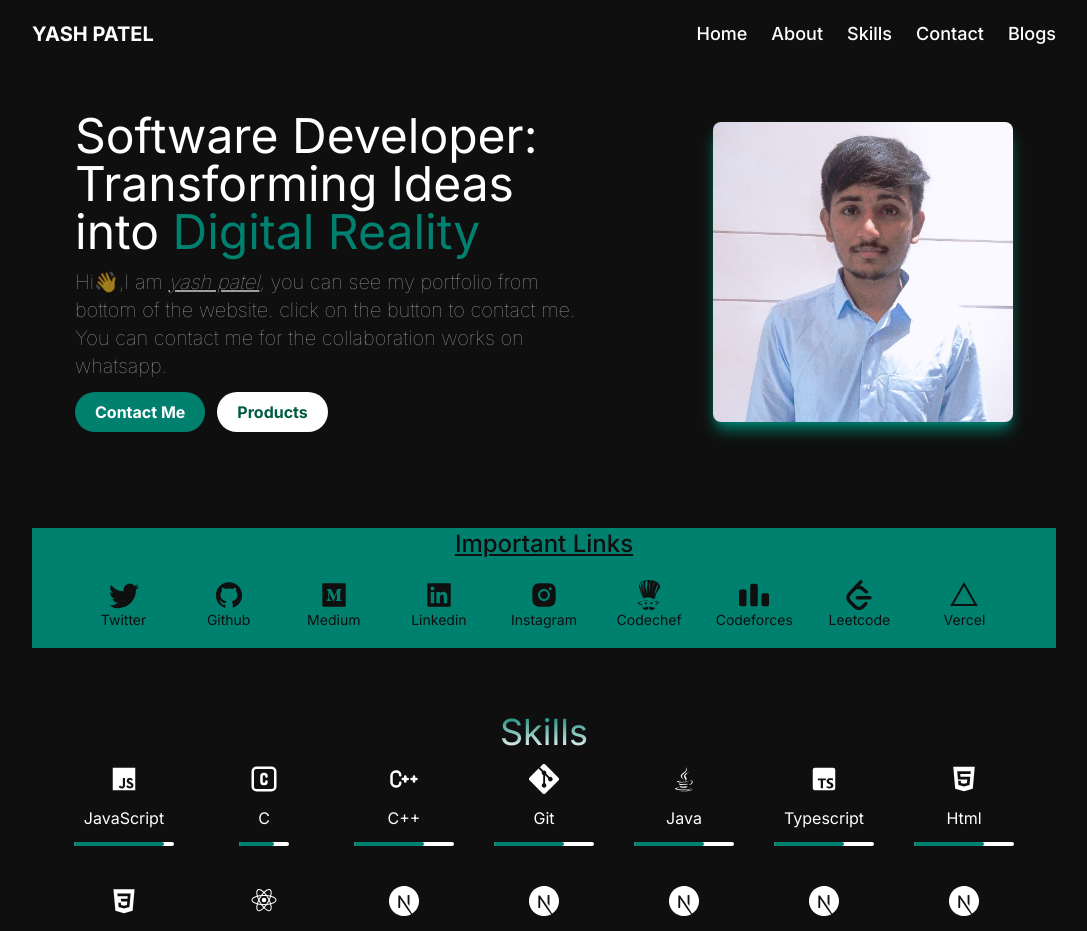
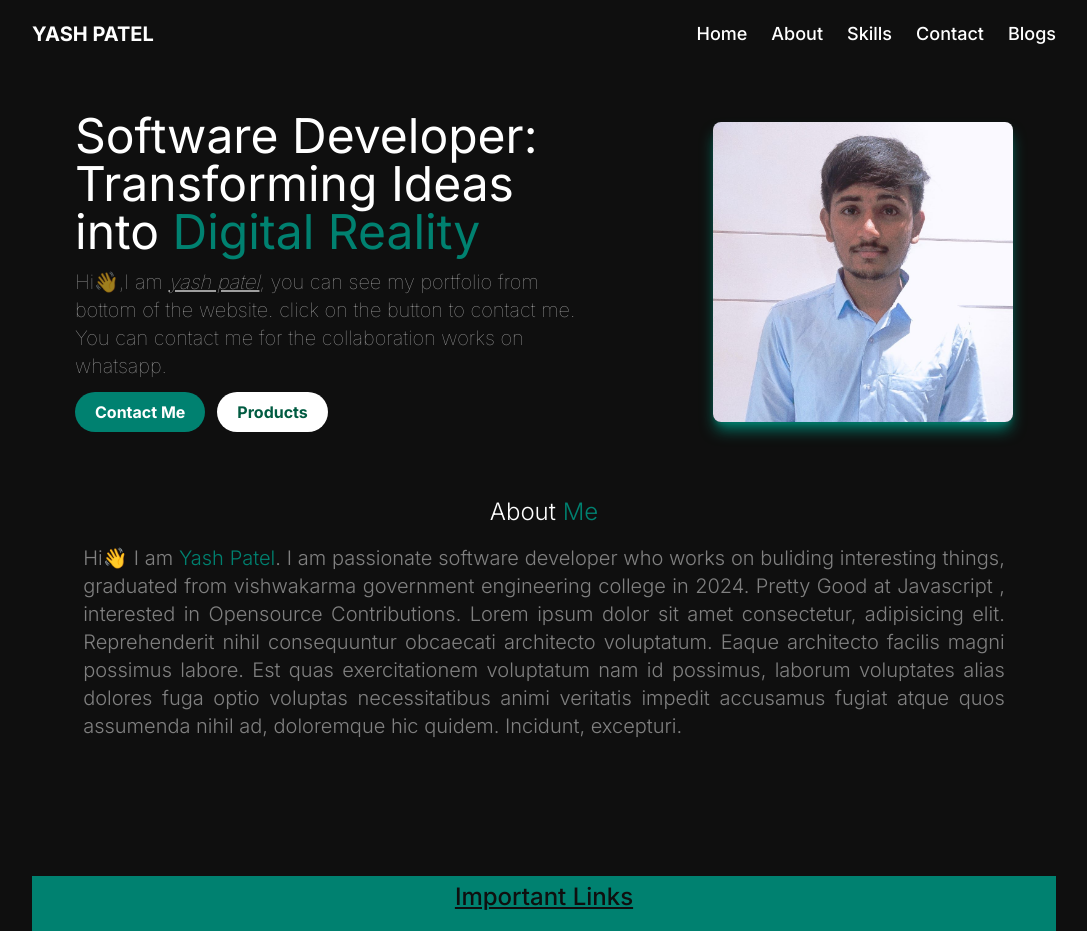
Before and after one commit to yashpatel21102002/ca_project, a Next.js app in the folder client/: page / in a window 1280 px wide. Shown: the top 931 px of the page, without its empty margins (96-1183 px from the left). Built offline with nearby package versions, Linux system fonts and the light colour scheme.

Commit message:
day3 okkk

```diff
--- a/client/src/app/page.tsx
+++ b/client/src/app/page.tsx
@@ -3,6 +3,7 @@ import Navbar from "@/components/Navbar";
 import Profile from "@/components/Profile";
 import Skills from "@/components/Skills";
 import Links from "@/components/Links";
+import About from "@/components/About";
 
 export default function Home(){
   return(
@@ -13,6 +14,7 @@ export default function Home(){
 
         <Navbar/>
         <Profile/>
+        <About/>
         <Links/>
         <Skills/>
 
--- /dev/null
+++ b/client/src/components/About.tsx
@@ -0,0 +1,17 @@
+
+
+export default function About(){
+    return (
+        <div className="text-white w-full justify-center items-center flex flex-col mt-16 gap-4">
+            <h1 className="text-2xl font-light">About <span className="text-light">Me</span></h1>
+            <span className="text-xl font-light text-[gray] w-[90%] max-lg:w-[95%] max-lg:text-sm text-justify">Hi👋 I am <span className="text-light">Yash Patel</span>. I am passionate software developer who works on buliding interesting things, graduated from vishwakarma government engineering college in 2024. Pretty Good at Javascript , interested in Opensource Contributions. Lorem ipsum dolor sit amet consectetur, adipisicing elit. Reprehenderit nihil consequuntur obcaecati architecto voluptatum. Eaque architecto facilis magni possimus labore. Est quas exercitationem voluptatum nam id possimus, laborum voluptates alias dolores fuga optio voluptas necessitatibus animi veritatis impedit accusamus fugiat atque quos assumenda nihil ad, doloremque hic quidem. Incidunt, excepturi.</span>
+            <div>
+                <button></button>
+                <button></button>
+                <button></button>
+                <button></button>
+                <button></button>
+            </div>
+        </div>
+    )
+}
--- a/client/src/components/Links.tsx
+++ b/client/src/components/Links.tsx
@@ -7,7 +7,8 @@ import { RxVercelLogo } from 'react-icons/rx'
 export default function Links(){
     return (
         <div className="mt-24 max-lg:mt-8">
-            <div className="w-full bg-light max-lg:h-auto h-[120px] flex flex-col gap-5 items-center text-dark-green pb-2">
+             {/* <h1 className="text-2xl flex font-medium max-lg:text-lg text-white justify-center items-center">Important Links</h1> */}
+            <div className="w-full bg-light max-lg:h-auto h-[120px] flex flex-col gap-5 items-center text-dark-green pb-2 justify-center">
                 <h1 className="text-2xl font-medium underline max-lg:text-lg">Important Links</h1>
                 <div className="grid gap-7 grid-cols-9 max-lg:grid-cols-4 max-md:grid-cols-3">
                     <div className="flex flex-col justify-center items-center text-3xl cursor-pointer hover:text-white ">
--- a/client/src/components/Skills.tsx
+++ b/client/src/components/Skills.tsx
@@ -6,157 +6,157 @@ import {AiFillHtml5} from 'react-icons/ai'
 import {SiNextdotjs} from 'react-icons/si'
 export default function Skills(){
     return (
-        <div className="flex flex-col mt-16 items-center gap-3">
+        <div className="flex flex-col mt-16 items-center gap-5">
             <div>
                 <h1 className="text-white text-gradient text-4xl max-md:text-2xl">Skills</h1>
             </div>
             <div className="grid grid-cols-7 max-lg:grid-cols-4 max-md:grid-cols-4 max-lg:gap-3 text-white gap-10">
                 <div className="flex flex-col items-center justify-center gap-3    " >
-                    <div className='text-3xl text-white'>
+                    <div className='text-3xl max-lg:text-xl text-white'>
 
                         <BiLogoJavascript />
                     </div>
-                    <span>JavaScript</span>
+                    <span className="text-xs">JavaScript</span>
                     <div className="w-[100px] max-lg:w-[60px] bg-white rounded-full ">
                     <div className="bg-light text-xs font-medium text-[white] text-center p-0.5 leading-none rounded-full w-[90%]"></div>
                     </div>
                 </div>
                 <div className="flex flex-col items-center justify-center gap-3    " >
-                    <div className='text-3xl text-white'>
+                    <div className='text-3xl max-lg:text-xl text-white'>
 
                         <TbBrandCarbon />
                     </div>
-                    <span>C</span>
+                    <span className="text-xs">C</span>
                     <div className="w-[50px] max-lg:w-[60px] bg-white rounded-full ">
                     <div className="bg-light text-xs font-medium text-[white] text-center p-0.5 leading-none rounded-full w-[70%]"></div>
                     </div>
                 </div>
                 <div className="flex flex-col items-center justify-center gap-3    " >
-                    <div className='text-3xl text-white'>
+                    <div className='text-3xl max-lg:text-xl text-white'>
 
                         <TbBrandCpp />
                     </div>
-                    <span>C++</span>
+                    <span className="text-xs">C++</span>
                     <div className="w-[100px] max-lg:w-[60px] bg-white rounded-full ">
                     <div className="bg-light text-xs font-medium text-[white] text-center p-0.5 leading-none rounded-full w-[70%]"> </div>
                     </div>
                 </div>
                 <div className="flex flex-col items-center justify-center gap-3    " >
-                    <div className='text-3xl text-white'>
+                    <div className='text-3xl max-lg:text-xl text-white'>
 
                         <BsGit />
                     </div>
-                    <span>Git</span>
+                    <span className="text-xs">Git</span>
                     <div className="w-[100px] max-lg:w-[60px] bg-white rounded-full ">
                     <div className="bg-light text-xs font-medium text-[white] text-center p-0.5 leading-none rounded-full w-[70%]"> </div>
                     </div>
                 </div>
                 <div className="flex flex-col items-center justify-center gap-3    " >
-                    <div className='text-3xl text-white'>
+                    <div className='text-3xl max-lg:text-xl text-white'>
 
                         <DiJava />
                     </div>
-                    <span>Java</span>
+                    <span className="text-xs">Java</span>
                     <div className="w-[100px] max-lg:w-[60px] bg-white rounded-full ">
                     <div className="bg-light text-xs font-medium text-[white] text-center p-0.5 leading-none rounded-full w-[70%]"> </div>
                     </div>
                 </div>
                 <div className="flex flex-col items-center justify-center gap-3    " >
-                    <div className='text-3xl text-white'>
+                    <div className='text-3xl max-lg:text-xl text-white'>
 
                         <BiLogoTypescript />
                     </div>
-                    <span>Typescript</span>
+                    <span className="text-xs">Typescript</span>
                     <div className="w-[100px] max-lg:w-[60px] bg-white rounded-full ">
                     <div className="bg-light text-xs font-medium text-[white] text-center p-0.5 leading-none rounded-full w-[70%]"></div>
                     </div>
                 </div>
                 <div className="flex flex-col items-center justify-center gap-3    " >
-                    <div className='text-3xl text-white'>
+                    <div className='text-3xl max-lg:text-xl text-white'>
 
                         <AiFillHtml5 />
                     </div>
-                    <span>Html</span>
+                    <span className="text-xs">Html</span>
                     <div className="w-[100px] max-lg:w-[60px] bg-white rounded-full ">
                     <div className="bg-light text-xs font-medium text-[white] text-center p-0.5 leading-none rounded-full w-[70%]"> </div>
                     </div>
                 </div>
                 <div className="flex flex-col items-center justify-center gap-3    " >
-                    <div className='text-3xl text-white'>
+                    <div className='text-3xl max-lg:text-xl text-white'>
 
                         <DiCss3 />
                     </div>
-                    <span>CSS</span>
+                    <span className="text-xs">CSS</span>
                     <div className="w-[100px] max-lg:w-[60px] bg-white rounded-full ">
                     <div className="bg-light text-xs font-medium text-[white] text-center p-0.5 leading-none rounded-full w-[70%]"> </div>
                     </div>
                 </div>
                 <div className="flex flex-col items-center justify-center gap-3    " >
-                    <div className='text-3xl text-white'>
+                    <div className='text-3xl max-lg:text-xl text-white'>
 
                         <BiLogoReact />
                     </div>
-                    <span>React</span>
+                    <span className="text-xs">React</span>
                     <div className="w-[100px] max-lg:w-[60px] bg-white rounded-full ">
                     <div className="bg-light text-xs font-medium text-[white] text-center p-0.5 leading-none rounded-full w-[70%]"> </div>
                     </div>
                 </div>
                 <div className="flex flex-col items-center justify-center gap-3    " >
-                    <div className='text-3xl text-white'>
+                    <div className='text-3xl max-lg:text-xl text-white'>
 
                         <SiNextdotjs />
                     </div>
-                    <span>Next</span>
+                    <span className="text-xs">Next</span>
                     <div className="w-[100px] max-lg:w-[60px] bg-white rounded-full ">
                     <div className="bg-light text-xs font-medium text-[white] text-center p-0.5 leading-none rounded-full w-[70%]"> </div>
                     </div>
                 </div>
                 <div className="flex flex-col items-center justify-center gap-3    " >
-                    <div className='text-3xl text-white'>
+                    <div className='text-3xl max-lg:text-xl text-white'>
 
                         <SiNextdotjs />
                     </div>
-                    <span>Next</span>
+                    <span className="text-xs">Next</span>
                     <div className="w-[100px] max-lg:w-[60px] bg-white rounded-full ">
                     <div className="bg-light text-xs font-medium text-[white] text-center p-0.5 leading-none rounded-full w-[70%]"> </div>
                     </div>
                 </div>
                 <div className="flex flex-col items-center justify-center gap-3    " >
-                    <div className='text-3xl text-white'>
+                    <div className='text-3xl max-lg:text-xl text-white'>
 
                         <SiNextdotjs />
                     </div>
-                    <span>Next</span>
+                    <span className="text-xs">Next</span>
                     <div className="w-[100px] max-lg:w-[60px] bg-white rounded-full ">
                     <div className="bg-light text-xs font-medium text-[white] text-center p-0.5 leading-none rounded-full w-[70%]"> </div>
                     </div>
                 </div>
                 <div className="flex flex-col items-center justify-center gap-3    " >
-                    <div className='text-3xl text-white'>
+                    <div className='text-3xl max-lg:text-xl text-white'>
 
                         <SiNextdotjs />
                     </div>
-                    <span>Next</span>
+                    <span className="text-xs">Next</span>
                     <div className="w-[100px] max-lg:w-[60px] bg-white rounded-full ">
                     <div className="bg-light text-xs font-medium text-[white] text-center p-0.5 leading-none rounded-full w-[70%]"> </div>
                     </div>
                 </div>
                 <div className="flex flex-col items-center justify-center gap-3    " >
-                    <div className='text-3xl text-white'>
+                    <div className='text-3xl max-lg:text-xl text-white'>
 
                         <SiNextdotjs />
                     </div>
-                    <span>Next</span>
+                    <span className="text-xs">Next</span>
                     <div className="w-[100px] max-lg:w-[60px] bg-white rounded-full ">
                     <div className="bg-light text-xs font-medium text-[white] text-center p-0.5 leading-none rounded-full w-[70%]"> </div>
                     </div>
                 </div>
                 <div className="flex flex-col items-center justify-center gap-3    " >
-                    <div className='text-3xl text-white'>
+                    <div className='text-3xl max-lg:text-xl text-white'>
 
                         <SiNextdotjs />
                     </div>
-                    <span>Next</span>
+                    <span className="text-xs">Next</span>
                     <div className="w-[100px] max-lg:w-[60px] bg-white rounded-full ">
                     <div className="bg-light text-xs font-medium text-[white] text-center p-0.5 leading-none rounded-full w-[70%]"> </div>
                     </div>
```
